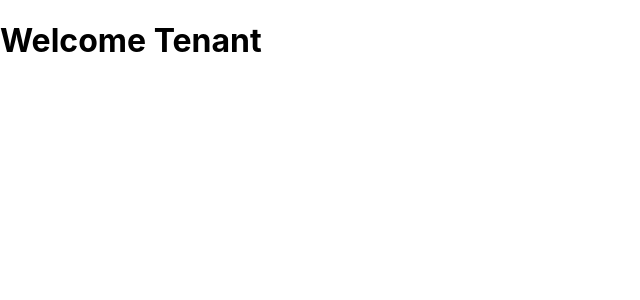
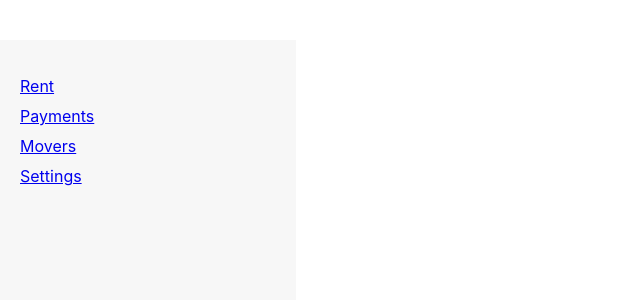
Before and after one commit to Skylar-blessing/SakaKeja, a React (Create React App) app in the folder frontend/: page /tenant-dashboard in a window 1280 px wide. Shown: the top 300 px of the page, without its empty margins (0-640 px from the left). Built offline with nearby package versions, Linux system fonts and the light colour scheme.

Commit message:
Greeting

```diff
--- a/frontend/src/compononents/Login.js
+++ b/frontend/src/compononents/Login.js
@@ -38,7 +38,15 @@ function Login() {
         if ('unverified' in data) {
           alert('Please verify your email before logging in.');
         } else if ('owner' in data || 'tenant' in data) {
-          navigate('/' + (data.owner ? 'owner' : 'tenant') + '-dashboard');
+          const userType = data.owner ? 'owner' : 'tenant';
+          localStorage.setItem('user_type', userType);
+
+
+          if ('user_id' in data) {
+            localStorage.setItem('user_id', data.user_id);
+          }
+
+          navigate(`/${userType}-dashboard`);
         } else {
           alert('Unknown user type. Please contact support.');
         }
@@ -71,7 +79,7 @@ function Login() {
               />
             </div>
             <div className="password-container">
-            <div className="password-input">
+              <div className="password-input">
                 <label>Password:</label>
                 <input
                   type={showPassword ? 'text' : 'password'}
@@ -85,7 +93,7 @@ function Login() {
                     checked={showPassword}
                     onChange={() => setShowPassword(!showPassword)}
                   />
-                  <label className='text'>Show Password</label>
+                  <label className="text">Show Password</label>
                 </div>
               </div>
             </div>
--- a/frontend/src/compononents/TenantDashboard.js
+++ b/frontend/src/compononents/TenantDashboard.js
@@ -1,11 +1,58 @@
-import React from 'react';
+import React, { useState, useEffect } from 'react';
+import { Link } from 'react-router-dom';
 
 function TenantDashboard() {
-    return(
-        <div>
-            <h1>Welcome Tenant</h1>
-        </div>
-    )
+  const [userData, setUserData] = useState(null);
+
+  useEffect(() => {
+    const fetchUserData = async () => {
+      const userId = localStorage.getItem('user_id');
+      console.log('User ID:', userId);
+      if (!userId) {
+        console.error('User ID not found in local storage.');
+        return;
+      }
+
+      try {
+        const response = await fetch(`http://127.0.0.1:5000/users/${userId}`);
+        const data = await response.json();
+        if (data && data.first_name) {
+          setUserData(data);
+        } else {
+          console.error('User data not in the expected format.');
+        }
+      } catch (error) {
+        console.error('Error fetching user data:', error);
+      }
+    };
+
+    fetchUserData();
+  }, []);
+
+  return (
+    <div>
+      <div style={{ padding: '20px' }}>
+        {userData && <p>Hi, {userData.first_name}</p>}
+      </div>
+
+      <div style={{ width: '20%', height: '100vh', backgroundColor: '#f7f7f7', padding: '20px' }}>
+        <ul style={{ listStyleType: 'none', padding: 0 }}>
+          <li style={{ marginBottom: '10px' }}>
+            <Link to="/rent">Rent</Link>
+          </li>
+          <li style={{ marginBottom: '10px' }}>
+            <Link to="/payments">Payments</Link>
+          </li>
+          <li style={{ marginBottom: '10px' }}>
+            <Link to="/movers">Movers</Link>
+          </li>
+          <li style={{ marginBottom: '10px' }}>
+            <Link to="/settings">Settings</Link>
+          </li>
+        </ul>
+      </div>
+    </div>
+  );
 }
 
 export default TenantDashboard;
```
